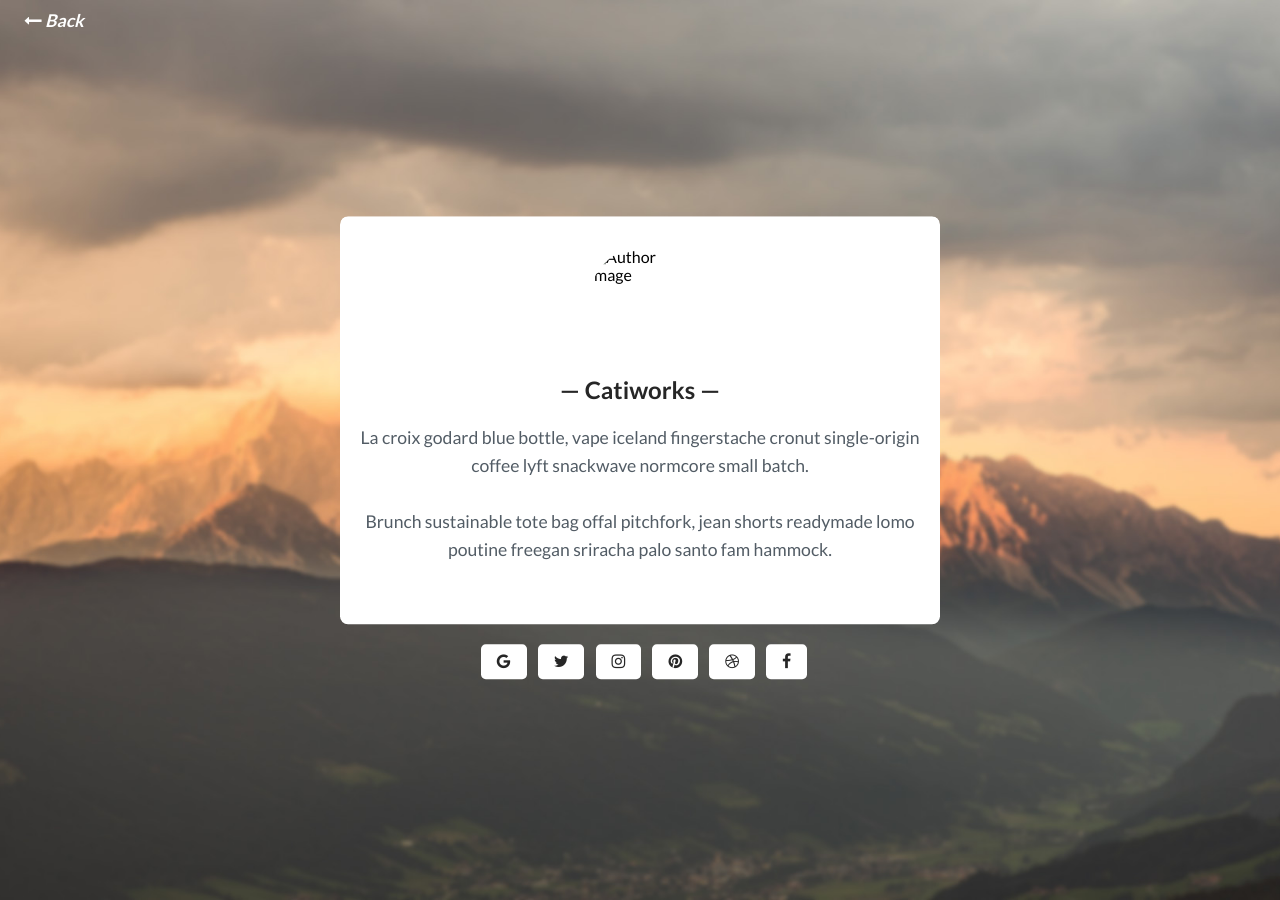
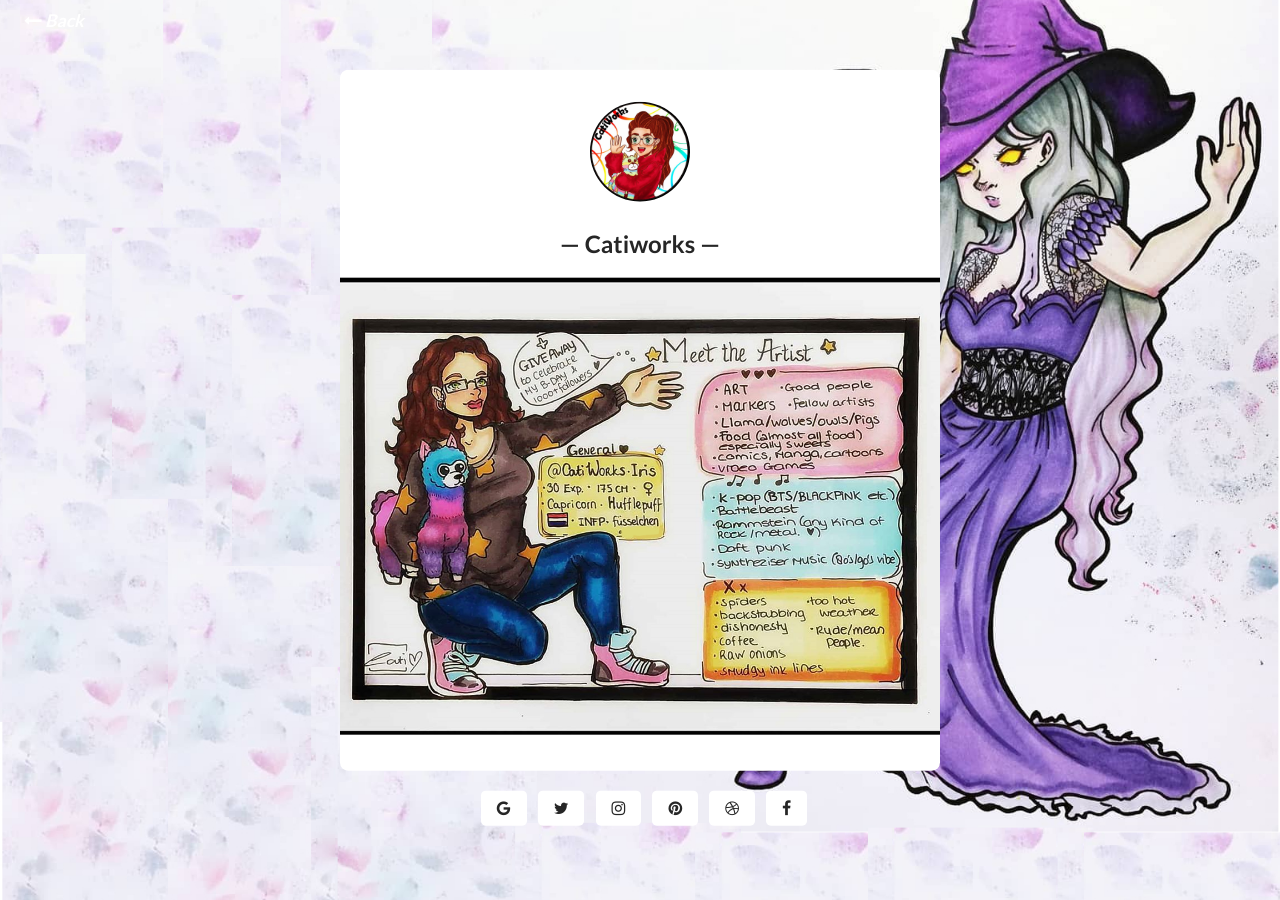
Before and after one commit to catiworks/catiworks.github.io, a Jekyll site: the page built from _pages/about.html, in a window 1280 px wide. Built offline with Jekyll 4.4.1, drawn with Linux system fonts in a browser that asks for light colours; some of the changed lines change nothing that is shown.

Commit message:
phase 2, intro completed

```diff
--- a/_config.yml
+++ b/_config.yml
@@ -1,9 +1,11 @@
 logo: # add logo name
 title: Catiworks
 description: > # this means to ignore newlines until "baseurl:"
-  Write an awesome description for your new site here. You can edit this
-  line in _config.yml. It will appear in your document head meta (for
-  Google search results) and in your feed.xml site description.
+  Hi I'm Cati!
+  ♦ Level 30, Capricorn, 19th january
+  ♦Ko-fi doodles
+  ♦Harmless hyperball!
+  linktr.ee/catiworks
 permalink: ':title/'
 baseurl: "" # the subpath of your site, e.g. /blog
 url: "" # the base hostname & protocol for your site, e.g. http://example.com
@@ -15,19 +17,20 @@ banner-desc: # add banner description
 
 # Author settings
 author-pic: face.jpg # your photo
+author-pic-hover: face2.png
 author-name: Catiworks # your name
 about-author: # about author
 email: your-email@domain.com # your email
-phone: (496)-169-6557 # your pnone number
-website: https://dwayne.example.com # you website
+#phone: (496)-169-6557 # your pnone number
+website: http://catiworks.com/ # you website
 
 # Social link
-google_url:    # add url link
-twitter_url:   # add url link
-instagram_url: # add url link
-pinterest_url: # add url link
-dribbble_url:  # add url link
-facebook_url:  # add url link
+google_url: https://linktr.ee/catiworks # add url link
+twitter_url: https://www.deviantart.com/catiprojectc  # add url link
+instagram_url: https://www.instagram.com/catiworks/# add url link
+pinterest_url: https://ko-fi.com/catiworks# add url link
+dribbble_url:  https://www.redbubble.com/people/catiworks/shop?asc=u # add url link
+facebook_url: https://m.facebook.com/Catiworks/ # add url link
 
 # Disqus
 discus_identifier: mr-brown # add your discus identifier.  Not your username.  To get this, register your forum here with a unique ID: https://disqus.com/admin/create/
--- a/_pages/about.html
+++ b/_pages/about.html
@@ -8,12 +8,47 @@ permalink: /about/
   <div class="about_box">
     <div class="author">
         <div class="author_image">
-          <img src="{{site.baseurl}}/assets/img/{% if site.author-pic %}{{site.author-pic}}{% endif %}" alt="Author image">
+          <img src="{{site.baseurl}}/assets/img/{% if site.author-pic %}{{site.author-pic}}{% endif %}" alt="Author image" onmouseover="this.src='{{site.baseurl}}/assets/img/{% if site.author-pic-hover %}{{site.author-pic-hover}}{% endif %}'" onmouseout="this.src='{{site.baseurl}}/assets/img/{% if site.author-pic %}{{site.author-pic}}{% endif %}'">
         </div>
         <div class="author_info">
-          <h2 class="author_title">{% if site.author-name %}{{site.author-name}}{% else %}Dwayne Newman{% endif %}</h2>
-          <p class="author_subtitle">{% if site.about-author %}{{site.about-author}}{% else %}La croix godard blue bottle, vape iceland fingerstache cronut single-origin coffee lyft snackwave normcore small batch.{% endif %}</p>
-          <p class="author_subtitle">Brunch sustainable tote bag offal pitchfork, jean shorts readymade lomo poutine freegan sriracha palo santo fam hammock.</p>
+          <h2 class="author_title">{% if site.author-name %}{{site.author-name}}{% else %}CatiWorks{% endif %}</h2>
+          <img src="/assets/img/meet_your_artist.jpg" width="100%" height="100%"/>
+          <!-- <p class="author_subtitle">Goes by: Iris. Cati.
+            Age: 29
+
+            Race: Human (albeit a bit whacky)
+
+            Sub race: Geeky Vampire
+
+            Preferred arts: Mixed media, traditional/digital.
+
+            Likes: Making friends and meeting people with the same wacky interests as her. (Fantasy, Science Fiction, Cartoons, Manga, Anime, Comics, Gaming on pc/xbox360/ps3/ds3)
+
+            Dislikes: Spiders, horror, people who are unfair and back stabby.
+
+            Favourite Movies
+            All Disney Movies. Lord of the Rings. The Hobbit. Fantasy Movies. X-men. Wolverine. Action Movies.
+            Favourite TV Shows
+            Criminal Minds. Charmed. Johnathan Creek. One Piece . Buffy the Vampire Slayer
+            Favourite Bands / Musical Artists
+            Nickelback. NightWish. Within Temptation. 30h3. Instrumental Music. Two steps from Hell
+            Favourite Books
+            Harry Potter. Time's Echo. Lord of the Rings. The Hobbit The magician. Crossfire Series
+            Favourite Writers
+            J.K. Rowling. J.R.R. Tolkien
+            Favourite Games
+            Kingdom of Amalur, X-men Destiny
+            Favourite Gaming Platform
+            Xbox 360 / PS3 / DS3 / PC
+            Tools of the Trade
+            Bamboo Manga Tablet, Copic Markers Ciao, Pencils, Ink'ers
+            Other Interests
+            ANime/manga, music, writing, fantasy stuff, graphig design ec.
+            Personal Interests
+drawing, gaming, anime & manga, cartoons & comics, music, shopping for art supplies and other such things.
+
+
+          </p> -->
         </div>
       </div>
 
```
Also changed, not shown: assets/img/bg_about.jpg, assets/img/face.jpg (added), assets/img/face2.png (added), assets/img/meet_your_artist.jpg (added), 13 other files.
